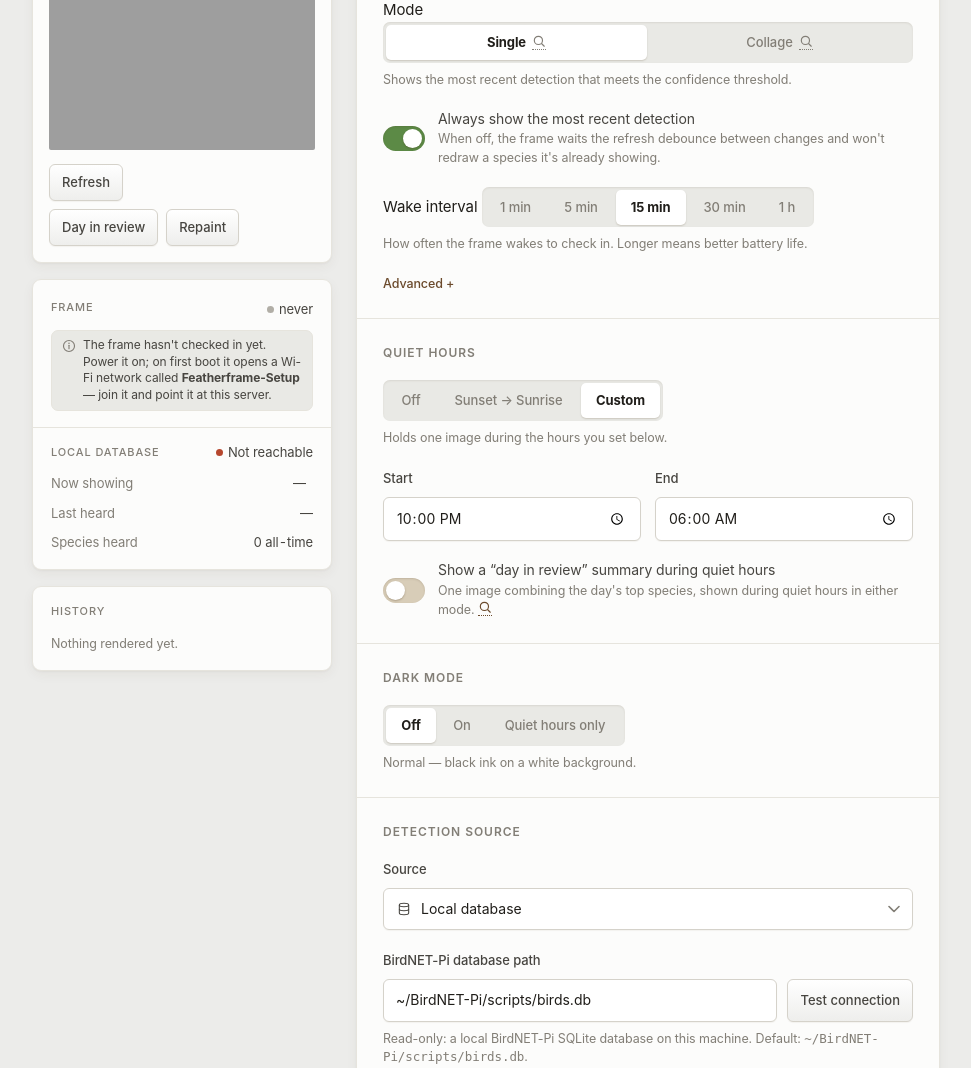
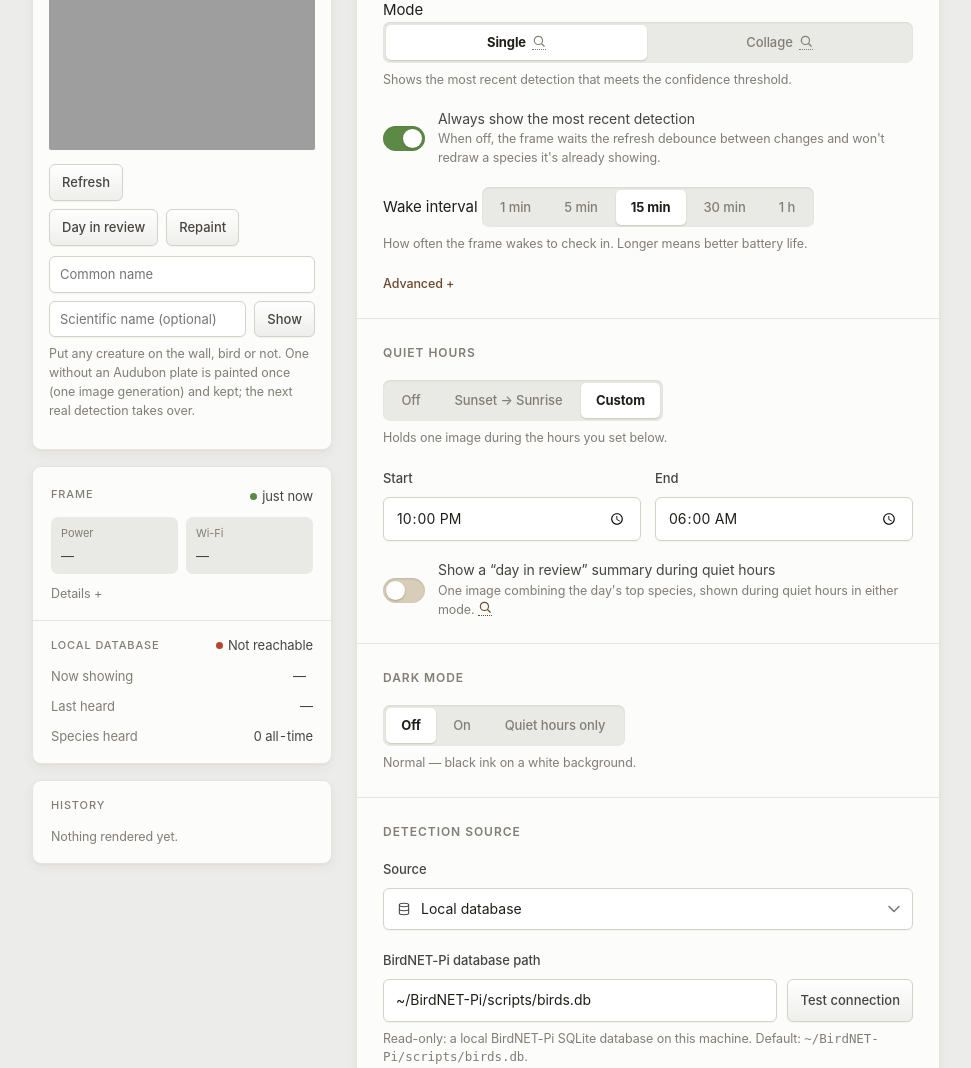
Before and after one commit to wr/featherframe, a FastAPI app: page / in a window 1280 px wide. Shown: the part 210-1278 px from the top of the page, without its empty margins (154-1125 px from the left). Run offline with FastAPI, Linux system fonts and the light colour scheme; data that the repository does not hold is empty; some libraries are stand-ins or nearby versions; grey boxes are pictures that could not be loaded.

Commit message:
Show any critter from the dashboard (#57)
The test-detection form was a dev-only debugging aid, hidden behind
FEATHERFRAME_DEV and taking only a common name. It is really a feature:
the image-gen prompt already paints non-birds faithfully, so anyone can
put a fox or a frog on the wall. Ungate it, give it a scientific-name
field (the Latin line and the cache slug), and explain the cost in a
hint. The dev flag had no other use, so it goes.

Refs: W-700

```diff
--- a/server/featherframe/app.py
+++ b/server/featherframe/app.py
@@ -10,7 +10,6 @@ import hmac
 import json
 import logging
 import math
-import os
 import re
 from contextlib import asynccontextmanager
 from typing import Optional
@@ -34,7 +33,6 @@ templates = Jinja2Templates(directory=str(paths.templates_dir()))
 
 # Dev-only affordances (e.g. the Test-detection button) are hidden in a normal
 # install; `make serve` sets FEATHERFRAME_DEV=1. Anything truthy-ish enables.
-DEV_MODE = os.environ.get("FEATHERFRAME_DEV", "").strip().lower() in ("1", "true", "yes", "on")
 
 
 @asynccontextmanager
@@ -221,7 +219,7 @@ async def index(request: Request):
     return templates.TemplateResponse(
         request, "index.html",
         {"status": status, "config": svc.config, "version": __version__,
-         "dev_mode": DEV_MODE, "generated": generated, "history": history})
+         "generated": generated, "history": history})
 
 
 @app.post("/settings")
--- a/server/templates/index.html
+++ b/server/templates/index.html
@@ -102,7 +102,9 @@
     .plate:not(.empty) .plate-empty { display:none; }
     .plate-actions { display:flex; flex-wrap:wrap; gap:8px; margin-top:14px; align-items:center; }
     .plate-actions form.inline { display:flex; gap:8px; margin:0; }
-    .plate-actions input[type=text] { width:118px; padding:7px 10px; font-size:13px; }
+    /* "Show a critter": two names and a button on their own line under the actions */
+    .critter-form { display:flex; flex-wrap:wrap; gap:8px; margin:10px 0 0; align-items:center; }
+    .critter-form input[type=text] { flex:1 1 140px; width:auto; min-width:0; padding:7px 10px; font-size:13px; }
     .task-status { font-size:12px; color:var(--accent); font-weight:600; margin-top:10px; min-height:1em; }
     .task-status:empty { margin-top:0; min-height:0; }
     .task-status.failed { color:var(--bad); }
@@ -481,14 +483,19 @@
             <button class="btn" type="submit" title="Show today's “day in review” now (reuses today's sheet if one exists)">Day in review</button>
             <button class="btn" type="submit" name="repaint" value="1" title="Paint today's sheet again from today's species — one image generation">Repaint</button>
           </form>
-          {% if dev_mode %}
-          <form class="inline task-form" data-task="test-detection" method="post" action="/api/test-detection">
-            <input type="text" name="common" placeholder="Test species" aria-label="Test species"
-                   title="Render a test detection. A species with no Audubon plate exercises image generation.">
-            <button class="btn" type="submit">Test</button>
-          </form>
-          {% endif %}
         </div>
+        {# Put any animal on the wall: a fake detection through the full
+           provider chain. A creature Audubon never painted buys a generated
+           plate (one image generation, cached forever). The next real bird
+           replaces it. #}
+        <form class="critter-form task-form" data-task="test-detection" method="post" action="/api/test-detection">
+          <input type="text" name="common" placeholder="Common name" aria-label="Common name" required
+                 title="Any animal, not just a bird. A species without an Audubon plate is painted (one image generation).">
+          <input type="text" name="scientific" placeholder="Scientific name (optional)" aria-label="Scientific name"
+                 title="Optional. Sets the Latin line on the plate and the name the painting is cached under.">
+          <button class="btn" type="submit" title="Render this creature now. The panel picks it up on its next wake.">Show</button>
+        </form>
+        <p class="hint">Put any creature on the wall, bird or not. One without an Audubon plate is painted once (one image generation) and kept; the next real detection takes over.</p>
         <div class="task-status" id="task-status" role="status" aria-live="polite"></div>
       </div>
 
```
